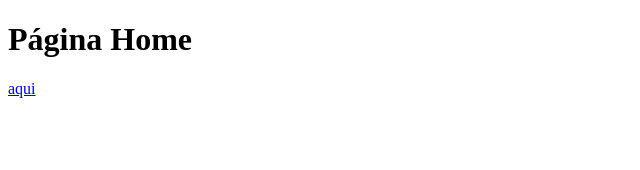
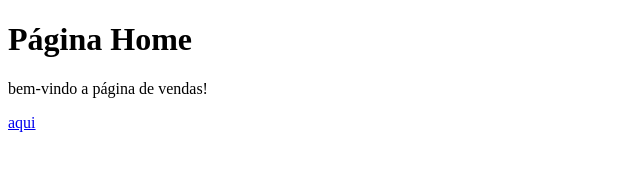
Before and after one commit to Matvops/aulaGithUB, a plain HTML site: page index.html in a window 1280 px wide. Shown: the whole page, without its empty margins (0-640 px from the left). Drawn offline with Linux system fonts and the light colour scheme.

Commit message:
Adicionei um paragrafo em cada projeto

```diff
--- a/index.html
+++ b/index.html
@@ -7,6 +7,7 @@
 </head>
 <body>
     <h1>Página Home</h1>
+    <p>bem-vindo a página de vendas!</p>
     <a href="vendas.html">aqui</a>
 </body>
 </html>
```
Also changed, not shown: vendas.html (+1 -0 lines).
